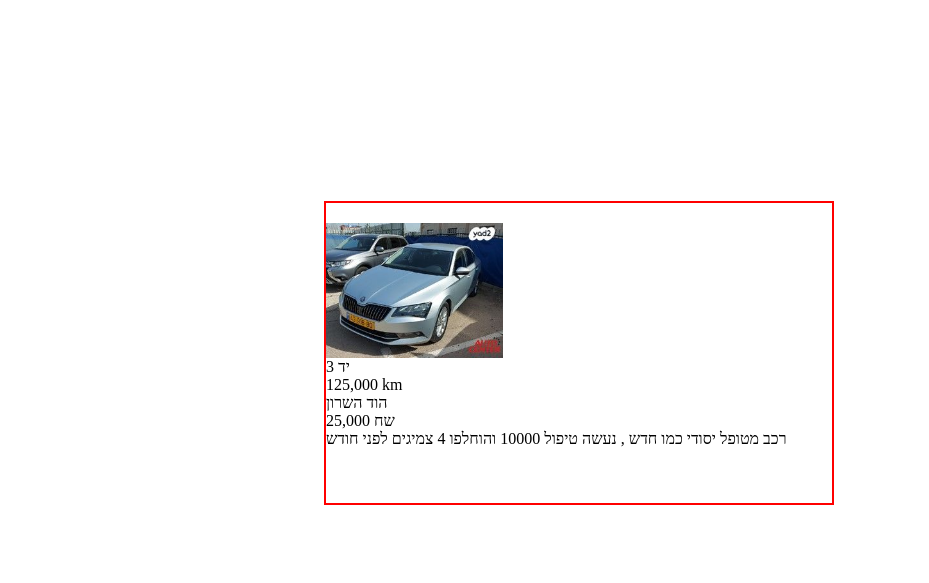
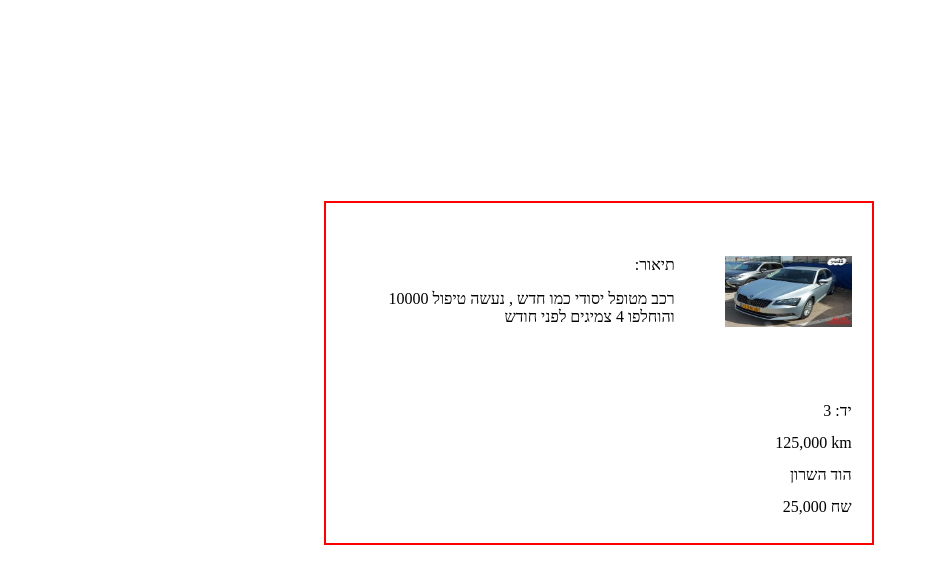
Before and after one commit to Yoav2001/Practice, a plain HTML site: page PracticeCss/index.html in a window 1280 px wide. Shown: the part 91-674 px from the top of the page, without its empty margins (0-929 px from the left). Drawn offline with Linux system fonts and the light colour scheme.

Commit message:
finish postions

```diff
--- /dev/null
+++ b/PracticeCss/app.css
@@ -0,0 +1,43 @@
+.continer{
+
+    border: 2px blue solid;
+    width: 60%;
+    display: flex;
+    justify-content: space-around;
+
+}
+
+.secondContiner{
+
+    display: flex;
+    flex-direction: column;
+    align-content:space-around ;
+    align-items: flex-end;
+    justify-content: space-around;
+    position: relative;
+    top:26%;
+    left: 25%;
+    border: 2px red solid;
+    width: 40%;
+    height: 300px;
+      padding: 20px; /* this */
+
+}
+.img_dec{
+    display: flex;
+    flex-direction: row-reverse;
+
+}
+.decription{
+    padding-top: 2%;
+    padding-right: 10%;
+    text-align: right;
+
+}
+
+.car_img{
+    width: 35%;
+    height: 45%;
+    padding-top: 5%;
+
+}
--- a/index.html
+++ b/PracticeCss/index.html
@@ -27,9 +27,19 @@
 
 <div class="secondContiner">
 
+
+    <div class="img_dec">
     <img src="carImg.jpg" class="car_img"/>
+    <div class="decription">
+        <p>:תיאור</p>
+
+        רכב מטופל יסודי כמו חדש , נעשה טיפול 10000 והוחלפו 4 צמיגים לפני חודש
+
+    </div>
+</div>
+
     <div class="yad">
-        יד 3
+        יד: 3
     </div>
 
     <div class="km">
@@ -45,10 +55,7 @@
     </div>
 
 
-    <div class="decription">
-        רכב מטופל יסודי כמו חדש , נעשה טיפול 10000 והוחלפו 4 צמיגים לפני חודש
 
-    </div>
 </div>
 
 <div
--- a/app.css
+++ /dev/null
@@ -1,27 +0,0 @@
-.continer{
-
-    border: 2px blue solid;
-    width: 60%;
-    display: flex;
-    justify-content: space-around;
-
-}
-
-.secondContiner{
-
-    display: flex;
-    flex-direction: column;
-    position: relative;
-    top:26%;
-    left: 25%;
-    border: 2px red solid;
-    width: 40%;
-    height: 300px;
-}
-
-.car_img{
-
-    width: 35%;
-    height: 45%;
-    padding-top: 4%
-}
```
Also changed, not shown: PracticeCss/carImg.jpg (renamed from carImg.jpg), PracticeCss/planningCSS.png (added).
